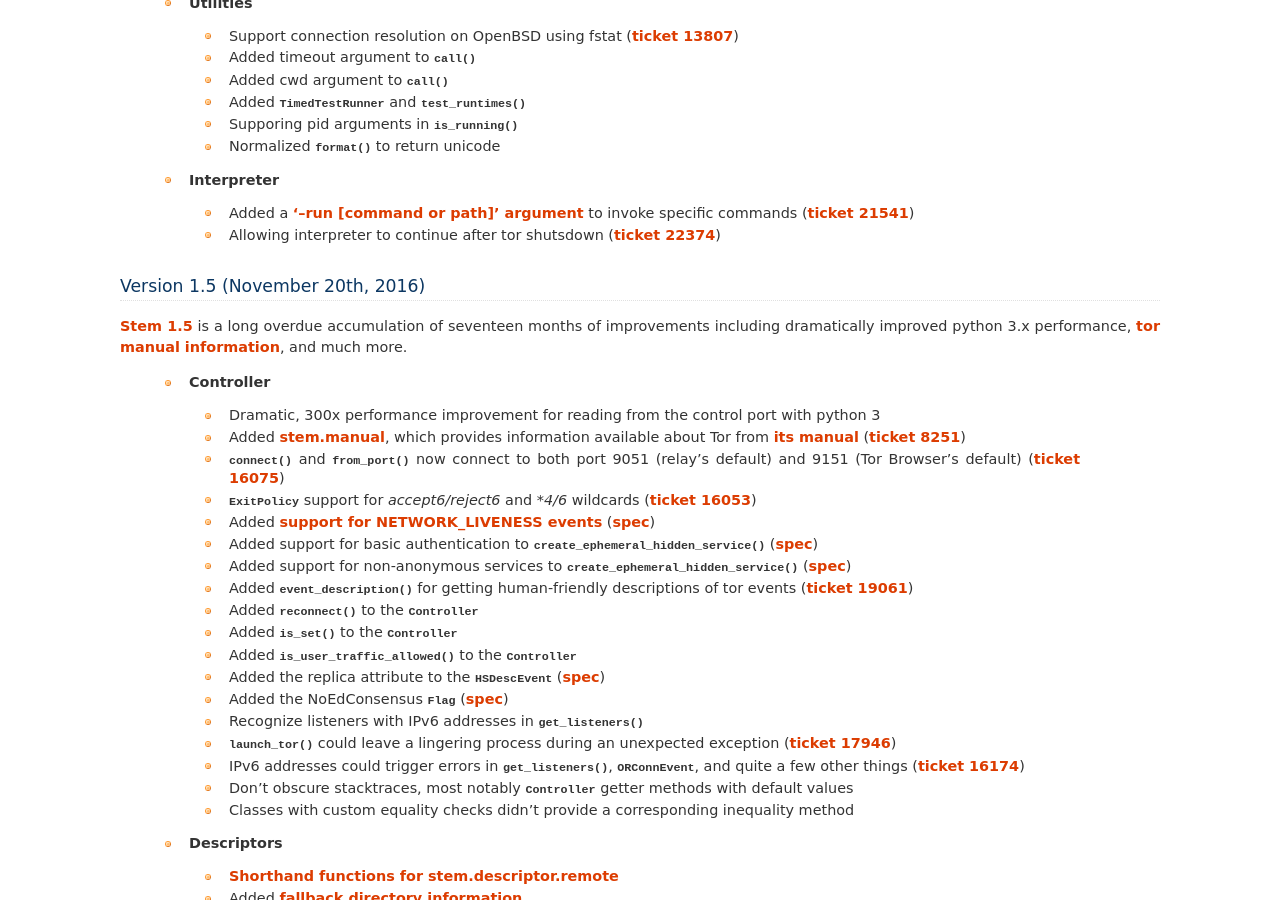
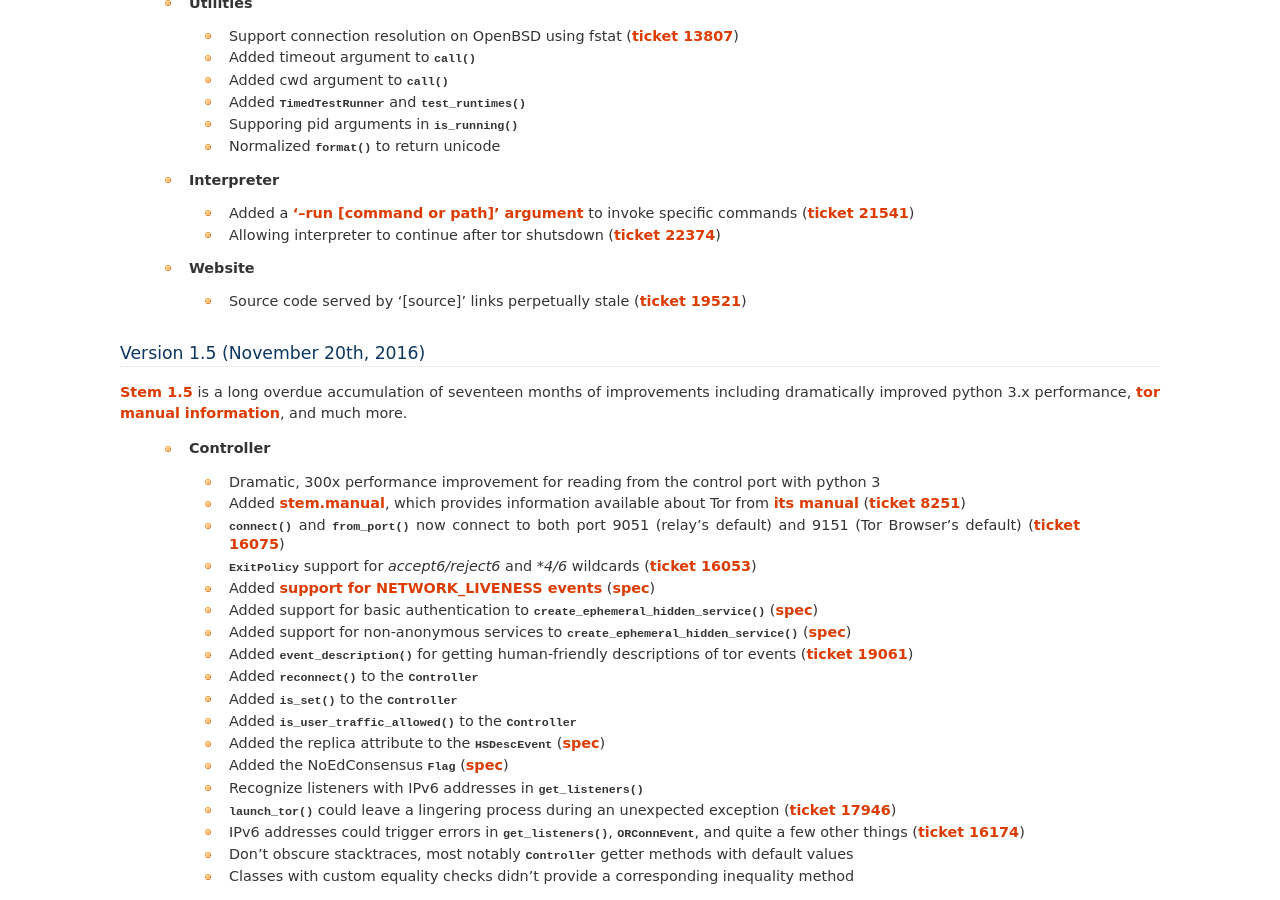
Before and after one commit to torproject/stem, a Sphinx documentation site: the page built from docs/change_log.rst, in a window 1280 px wide and 900 px high, scrolled down 1251 px. Built offline with Sphinx 7.4.7, drawn with Linux system fonts in a browser that asks for light colours.

Commit message:
Note that site '[source]' links have finally been fixed
Shame on me for leaving this broken so long. Finally fixed source code served
by the site.

```diff
--- a/docs/change_log.rst
+++ b/docs/change_log.rst
@@ -80,6 +80,10 @@
 
   * Added a `'--run [command or path]' argument <tutorials/down_the_rabbit_hole.html#running-individual-commands>`_ to invoke specific commands (:trac:`21541`)
   * Allowing interpreter to continue after tor shutsdown (:trac:`22374`)
+
+ * **Website**
+
+  * Source code served by '[source]' links perpetually stale (:trac:`19521`)
 
 .. _version_1.5:
 
```
